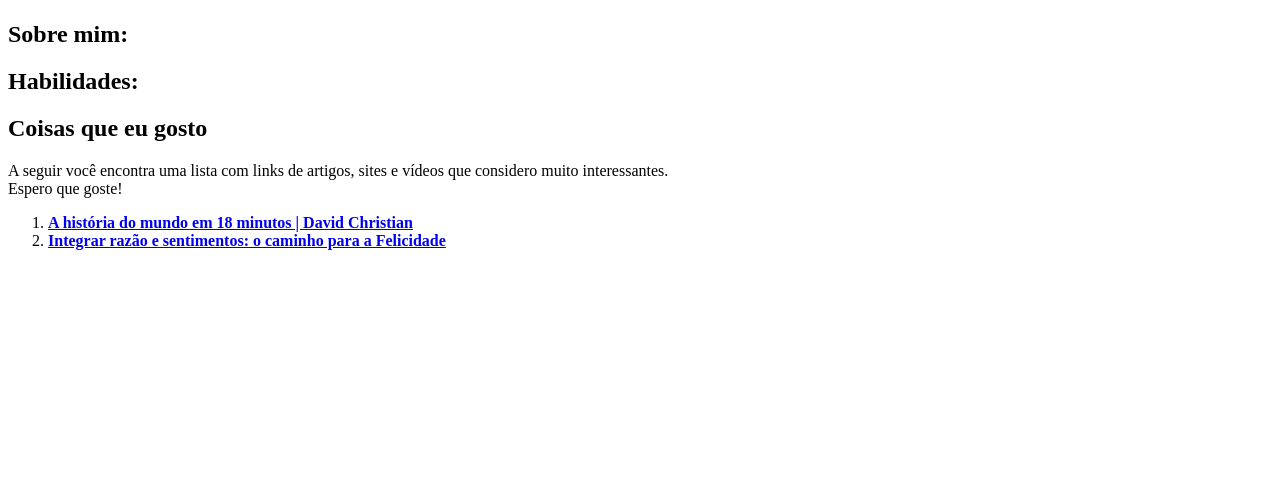
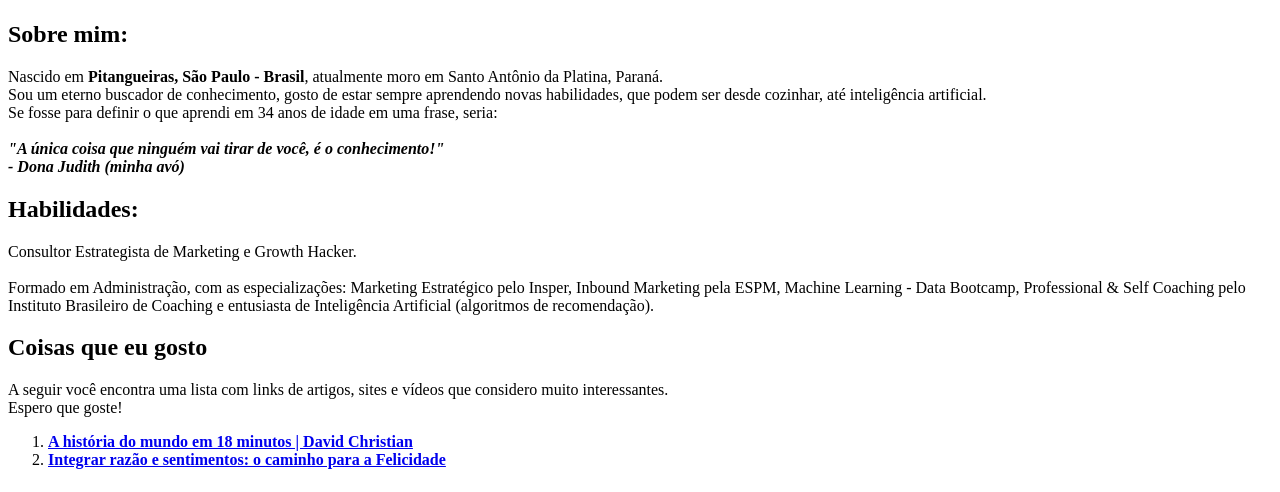
Before and after one commit to cassio-carvalho/cassio-carvalho.github.io, a plain HTML site: page index.html in a window 1280 px wide. Shown: the part 308-800 px from the top of the page. Drawn offline with Linux system fonts and the light colour scheme.

Commit message:
Atualizaçao texto sessao (Sobre Mim) e inclusao de texto (Habilidades).

```diff
--- a/index.html
+++ b/index.html
@@ -15,7 +15,20 @@
       width="300px"
     />
     <h2>Sobre mim:</h2>
+    <p>Nascido em <strong>Pitangueiras, São Paulo - Brasil</strong>, atualmente moro em Santo Antônio da Platina, Paraná.<br>
+    Sou um eterno buscador de conhecimento, gosto de estar sempre aprendendo novas habilidades, que podem ser desde cozinhar, até inteligência artificial.<br>
+  Se fosse para definir o que aprendi em 34 anos de idade em uma frase, seria:<br><br>
+    <strong><em>"A única coisa que ninguém vai tirar de você, é o conhecimento!"<br>
+- Dona Judith (minha avó)</strong></em></p>
     <h2>Habilidades:</h2>
+    <p>Consultor Estrategista de Marketing e Growth Hacker.<br><br>
+
+      Formado em Administração, com as especializações:
+      Marketing Estratégico pelo Insper, Inbound Marketing
+      pela ESPM, Machine Learning - Data Bootcamp,
+      Professional & Self Coaching pelo Instituto Brasileiro de
+      Coaching e entusiasta de Inteligência Artificial
+      (algoritmos de recomendação).</p>
     <h2>Coisas que eu gosto</h2>
     <p>
       A seguir você encontra uma lista com links de artigos, sites e vídeos que
```
